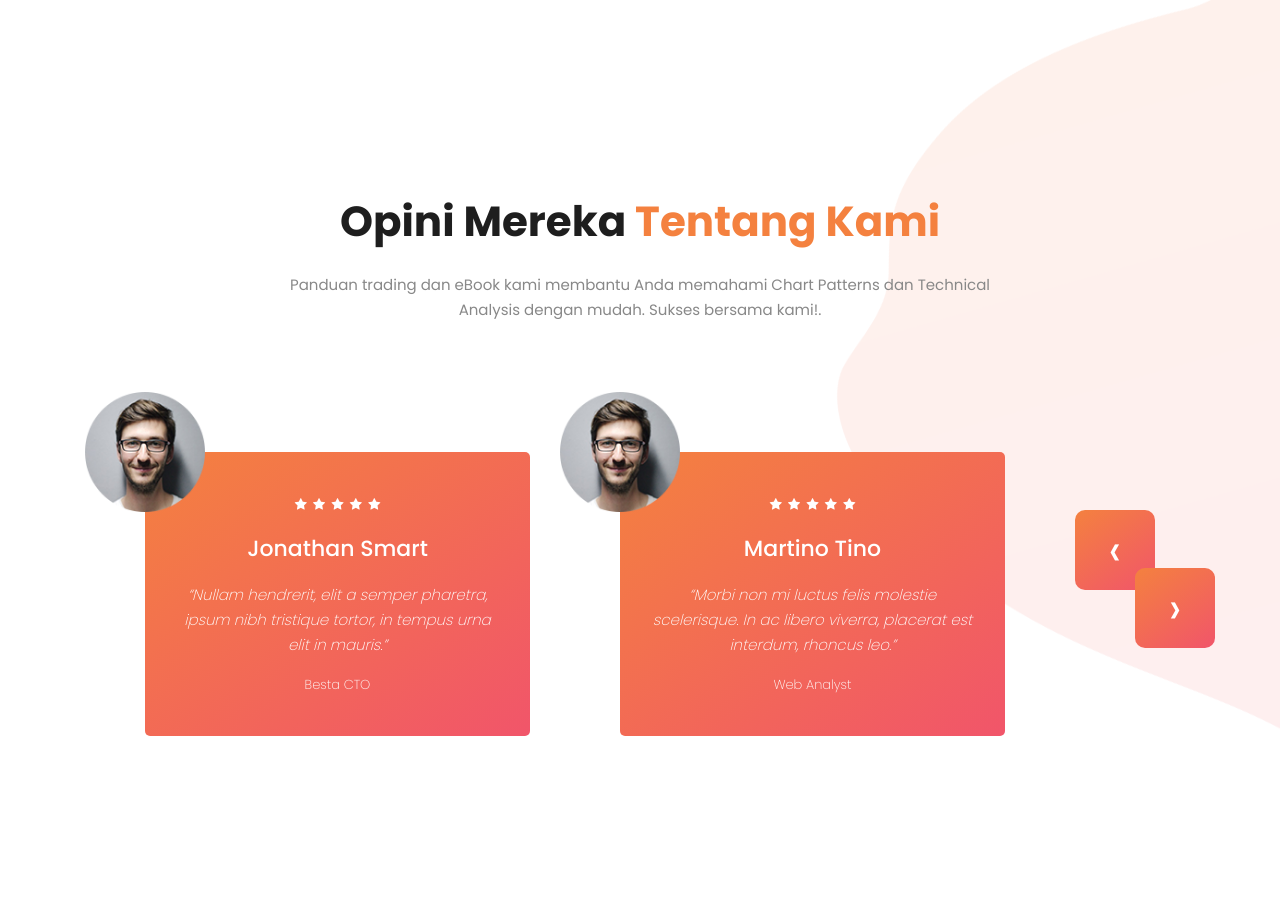
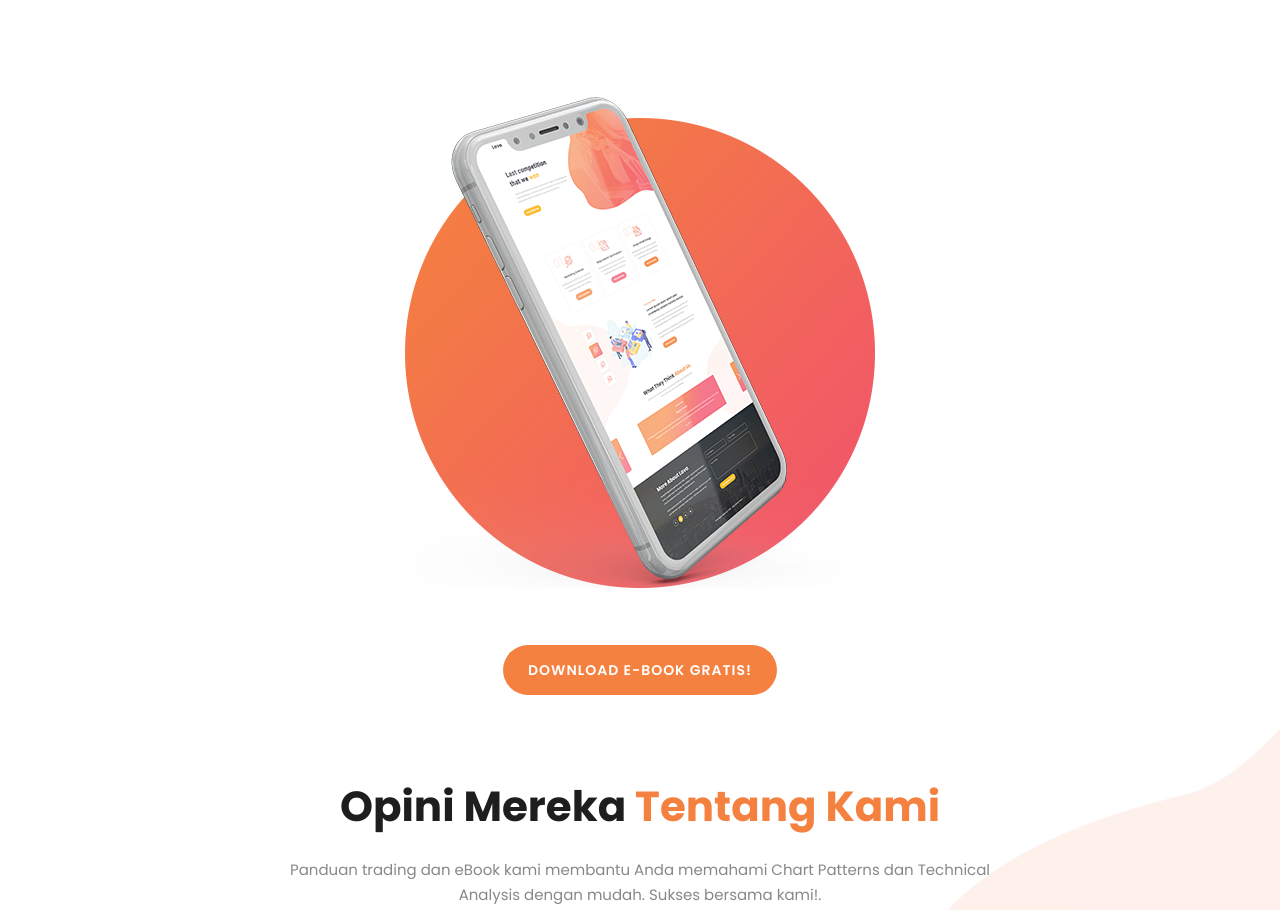
Before and after one commit to sumariw4/018f2fde-21eb-75cf-8fea-b9f188f47e6d, a plain HTML site: page index.html in a window 1280 px wide. Shown: the part 2219-3129 px from the top of the page. Drawn offline with Linux system fonts and the light colour scheme.

Commit message:
update content

```diff
--- a/assets/css/notjusttrade.css
+++ b/assets/css/notjusttrade.css
@@ -889,7 +889,7 @@ testimonials
   width: 100%;
   display: inline-block;
   height: 110%;
-  margin-top: -200px;
+  margin-top: 0px;
 }
 
 #testimonials {
@@ -1291,7 +1291,15 @@ preloader
   padding-top: 0px !important;
 }
 
+.button-download {
+  padding-top: 70px;
+}
+
 @media screen and (max-width: 500px) {
+  .right-image-decor {
+    margin-top: 20px !important;
+  }
+
   .img-li-one {
     width: 50px;
     height: auto;
--- a/index.html
+++ b/index.html
@@ -260,6 +260,26 @@
     </section>
     <!-- ***** Features Big Item End ***** -->
 
+    <!-- <div class="right-image-decor"></div> -->
+
+    <!-- ***** Features Big Item Start ***** -->
+    <section class="section" id="ebook">
+        <div class="container">
+            <div class="row d-flex justify-content-center">
+                <div class="col-12" data-scroll-reveal="enter left move 30px over 0.6s after 0.4s">
+                    <img src="assets/images/left-image.png" class="rounded img-fluid d-block mx-auto" alt="App">
+
+                </div>
+                <div class="button-download">
+                    <a href="#testimonials" class="main-button">
+                        Download E-Book Gratis!
+                    </a>
+                </div>
+            </div>
+        </div>
+    </section>
+    <!-- ***** Features Big Item End ***** -->
+
     <div class="right-image-decor"></div>
 
     <!-- ***** Testimonials Starts ***** -->
```
